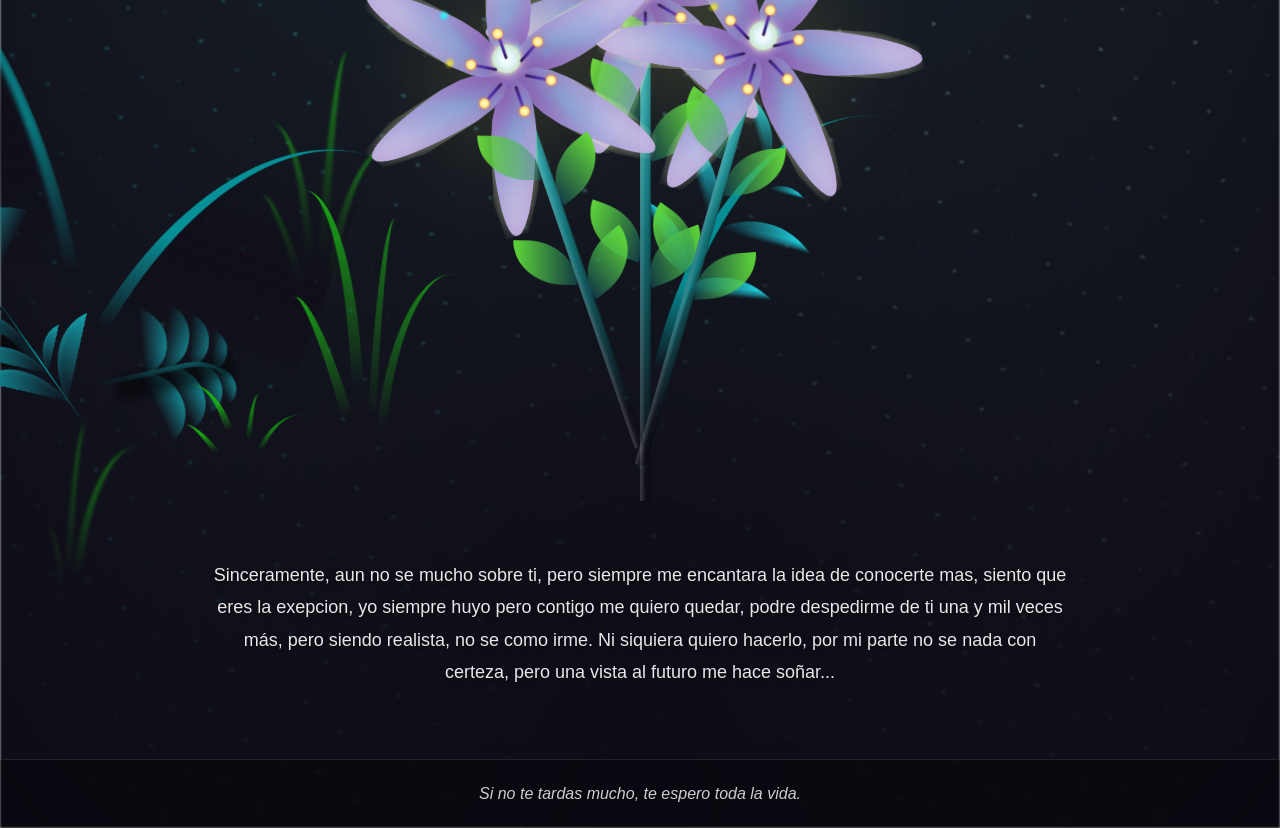
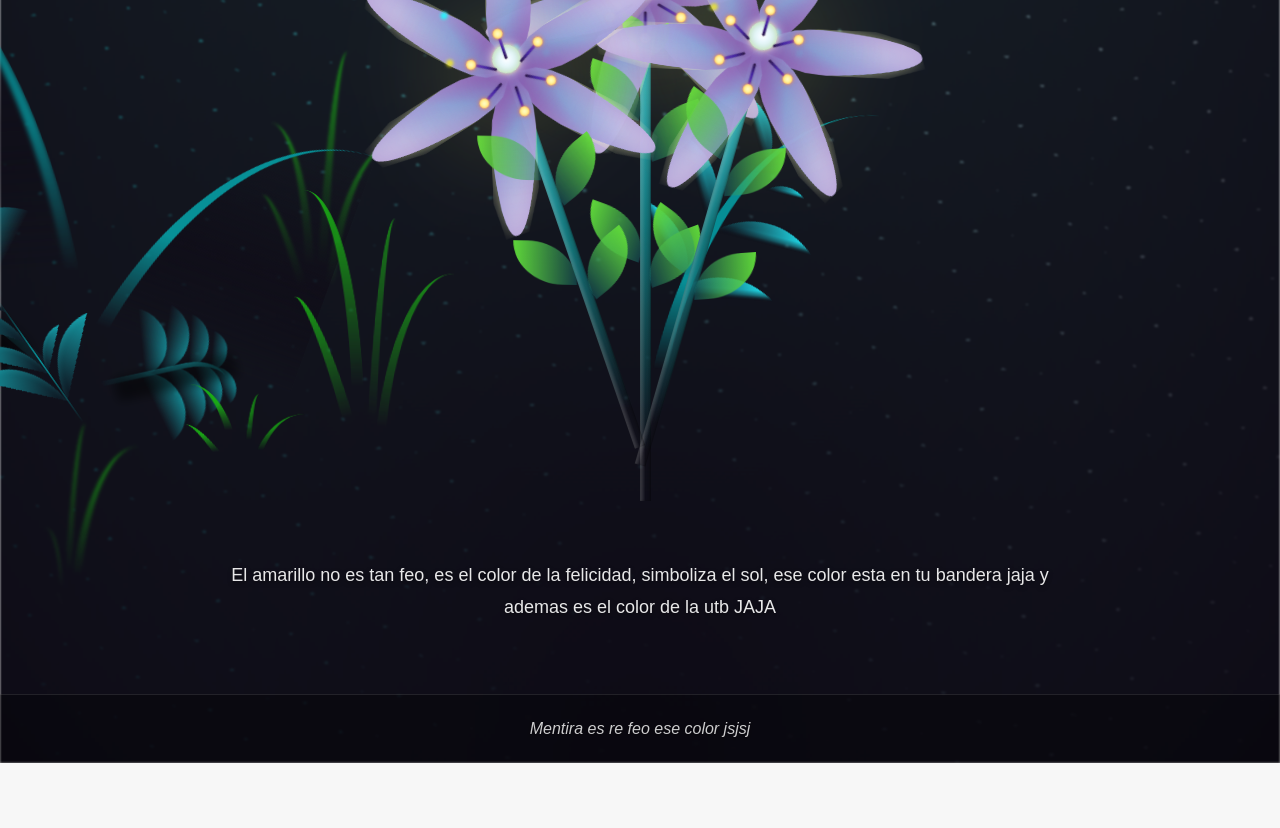
Before and after one commit to JGabo17/Lirios-, a plain HTML site: page flower.html in a window 1280 px wide. Shown: the part 143-971 px from the top of the page. After the commit the page ends 906 px from the top, so only its background shows below. Drawn offline with Linux system fonts and the light colour scheme.

Commit message:
Update flower.html

```diff
--- a/flower.html
+++ b/flower.html
@@ -335,14 +335,11 @@
   </div>
 
   <div class="flower-text">
-    <p>Sinceramente, aun no se mucho sobre ti, pero siempre me encantara la idea de conocerte mas, siento que eres la
-      exepcion, yo siempre huyo pero contigo me quiero quedar, podre despedirme de ti una y mil veces más, pero siendo
-      realista, no se como irme. Ni siquiera quiero hacerlo, por mi parte no se nada con certeza, pero una vista al
-      futuro me hace soñar...</p>
+    <p>El amarillo no es tan feo, es el color de la felicidad, simboliza el sol, ese color esta en tu bandera jaja y ademas es el color de la utb JAJA</p>
   </div>
 
   <footer class="footer-text">
-    <p>Si no te tardas mucho, te espero toda la vida.</p>
+    <p>Mentira es re feo ese color jsjsj</p>
   </footer>
 
   <script src="anim.js"></script>
```
